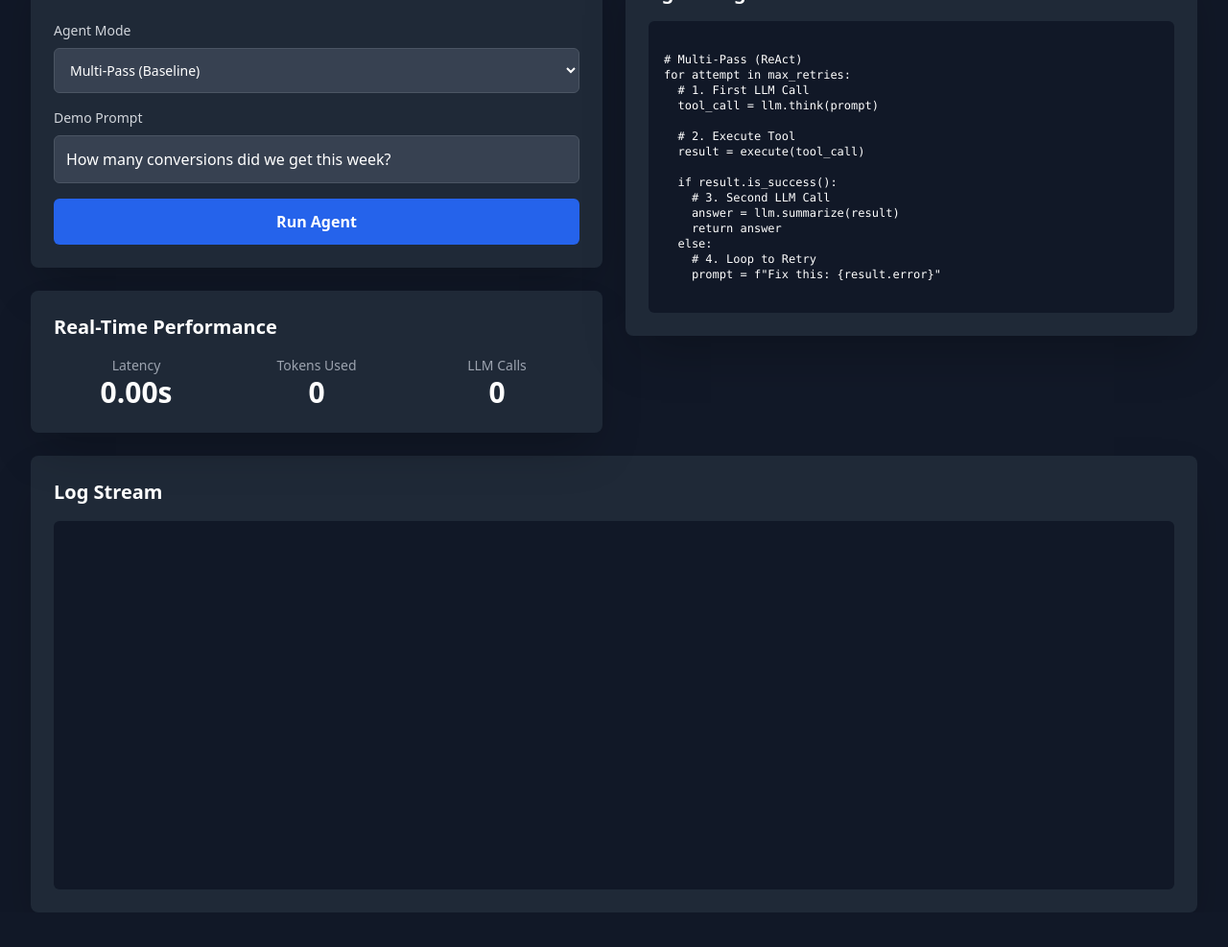
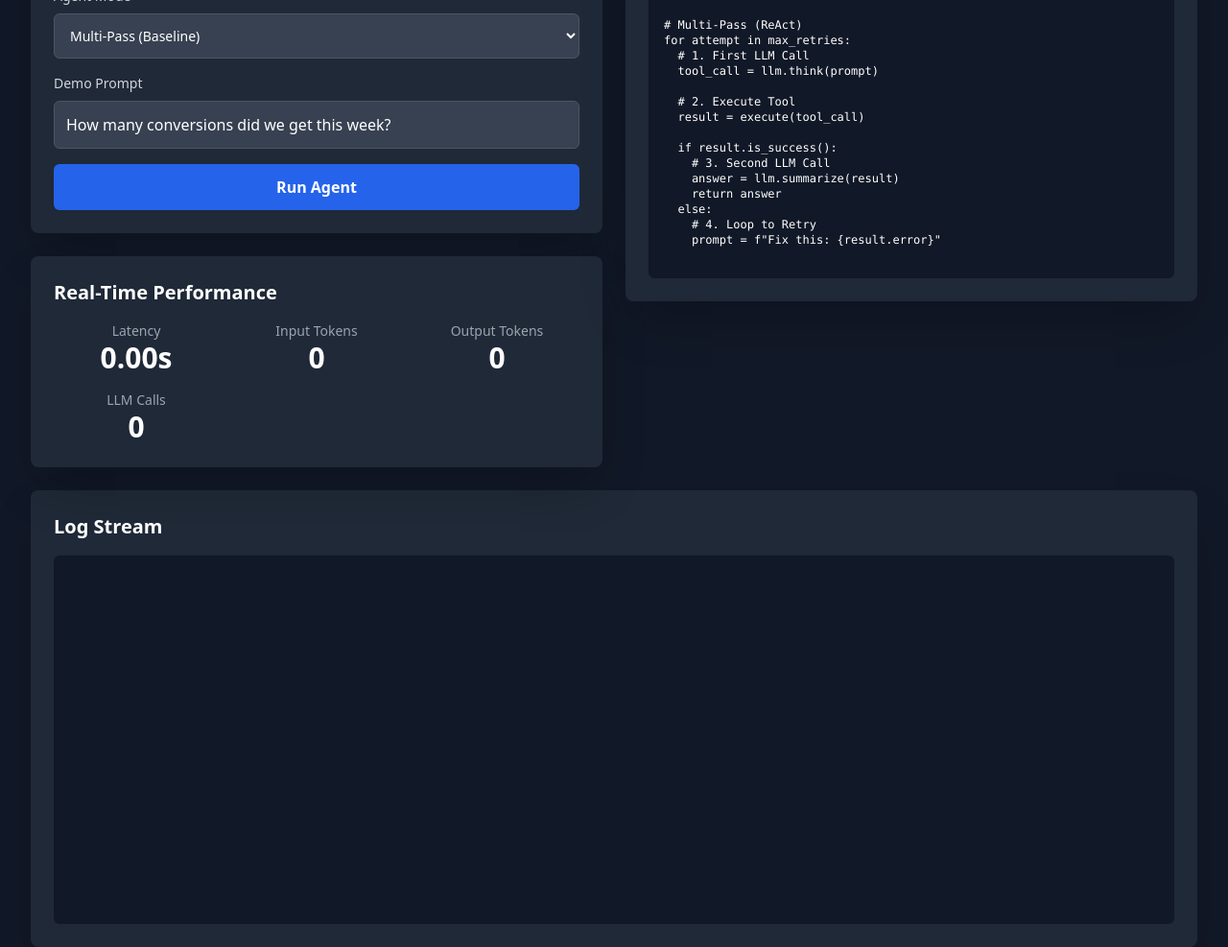
Before and after one commit to cipher982/spoc-shot, a FastAPI app: page / in a window 1280 px wide. Shown: the whole page at 96% size. Before the commit the page ends 951 px from the top, so only its background shows below. Run offline with FastAPI, Linux system fonts and the light colour scheme; some libraries are stand-ins or nearby versions.

Commit message:
more token clarity

```diff
--- a/app/agent.py
+++ b/app/agent.py
@@ -66,7 +66,7 @@ async def solve_multi_pass(prompt: str, max_retries: int = 3) -> AsyncGenerator[
         {"role": "user", "content": prompt}
     ]
     start_time = time.perf_counter()
-    metrics = {"tokens": 0, "latency": 0, "llm_calls": 0}
+    metrics = {"prompt_tokens": 0, "completion_tokens": 0, "latency": 0, "llm_calls": 0}
 
     for attempt in range(max_retries):
         yield {"phase": "propose", "metrics": metrics}
@@ -83,7 +83,8 @@ async def solve_multi_pass(prompt: str, max_retries: int = 3) -> AsyncGenerator[
             )
             metrics["llm_calls"] += 1
             token_counts = get_token_counts(completion)
-            metrics["tokens"] += token_counts["total"]
+            metrics["prompt_tokens"] += token_counts["prompt"]
+            metrics["completion_tokens"] += token_counts["completion"]
             response_text = completion.choices[0].message.content
             messages.append({"role": "assistant", "content": response_text})
             yield {"phase": "model_response", "content": response_text, "metrics": metrics}
@@ -113,7 +114,8 @@ async def solve_multi_pass(prompt: str, max_retries: int = 3) -> AsyncGenerator[
                     )
                     metrics["llm_calls"] += 1
                     token_counts = get_token_counts(final_completion)
-                    metrics["tokens"] += token_counts["total"]
+                    metrics["prompt_tokens"] += token_counts["prompt"]
+                    metrics["completion_tokens"] += token_counts["completion"]
                     final_answer = final_completion.choices[0].message.content
                     metrics["latency"] = time.perf_counter() - start_time
                     yield {"phase": "success", "answer": final_answer, "metrics": metrics}
@@ -141,7 +143,7 @@ async def solve_single_pass(prompt: str, max_retries: int = 3) -> AsyncGenerator
         {"role": "user", "content": full_prompt}
     ]
     start_time = time.perf_counter()
-    metrics = {"tokens": 0, "latency": 0, "llm_calls": 0}
+    metrics = {"prompt_tokens": 0, "completion_tokens": 0, "latency": 0, "llm_calls": 0}
 
     for attempt in range(max_retries):
         yield {"phase": "propose", "metrics": metrics}
@@ -160,7 +162,8 @@ async def solve_single_pass(prompt: str, max_retries: int = 3) -> AsyncGenerator
             )
             metrics["llm_calls"] += 1
             token_counts = get_token_counts(completion)
-            metrics["tokens"] += token_counts["total"]
+            metrics["prompt_tokens"] += token_counts["prompt"]
+            metrics["completion_tokens"] += token_counts["completion"]
             response_text = completion.choices[0].message.content
             messages.append({"role": "assistant", "content": response_text})
             yield {"phase": "model_response", "content": response_text, "metrics": metrics}
@@ -193,7 +196,8 @@ async def solve_single_pass(prompt: str, max_retries: int = 3) -> AsyncGenerator
                     )
                     metrics["llm_calls"] += 1
                     token_counts = get_token_counts(final_completion)
-                    metrics["tokens"] += token_counts["total"]
+                    metrics["prompt_tokens"] += token_counts["prompt"]
+                    metrics["completion_tokens"] += token_counts["completion"]
                     final_answer = final_completion.choices[0].message.content
                     metrics["latency"] = time.perf_counter() - start_time
                     yield {"phase": "success", "answer": final_answer, "metrics": metrics}
--- a/app/templates/index.html
+++ b/app/templates/index.html
@@ -72,8 +72,12 @@
               <p id="metric-latency" class="text-3xl font-bold">0.00s</p>
             </div>
             <div>
-              <p class="text-gray-400 text-sm">Tokens Used</p>
-              <p id="metric-tokens" class="text-3xl font-bold">0</p>
+              <p class="text-gray-400 text-sm">Input Tokens</p>
+              <p id="metric-prompt-tokens" class="text-3xl font-bold">0</p>
+            </div>
+            <div>
+              <p class="text-gray-400 text-sm">Output Tokens</p>
+              <p id="metric-completion-tokens" class="text-3xl font-bold">0</p>
             </div>
             <div>
               <p class="text-gray-400 text-sm">LLM Calls</p>
@@ -156,7 +160,8 @@ while retries < max_retries:
       const singlePassTemplate = document.getElementById('single-pass-code');
 
       const latencyEl = document.getElementById('metric-latency');
-      const tokensEl = document.getElementById('metric-tokens');
+      const promptTokensEl = document.getElementById('metric-prompt-tokens');
+      const completionTokensEl = document.getElementById('metric-completion-tokens');
       const llmCallsEl = document.getElementById('metric-llm-calls');
 
       // --- State Management ---
@@ -170,14 +175,16 @@ while retries < max_retries:
 
       const resetMetrics = () => {
         latencyEl.textContent = '0.00s';
-        tokensEl.textContent = '0';
+        promptTokensEl.textContent = '0';
+        completionTokensEl.textContent = '0';
         llmCallsEl.textContent = '0';
       };
 
       const updateMetrics = (metrics) => {
         if (!metrics) return;
         latencyEl.textContent = `${(metrics.latency || 0).toFixed(2)}s`;
-        tokensEl.textContent = metrics.tokens || 0;
+        promptTokensEl.textContent = metrics.prompt_tokens || 0;
+        completionTokensEl.textContent = metrics.completion_tokens || 0;
         llmCallsEl.textContent = metrics.llm_calls || 0;
       };
 
```
